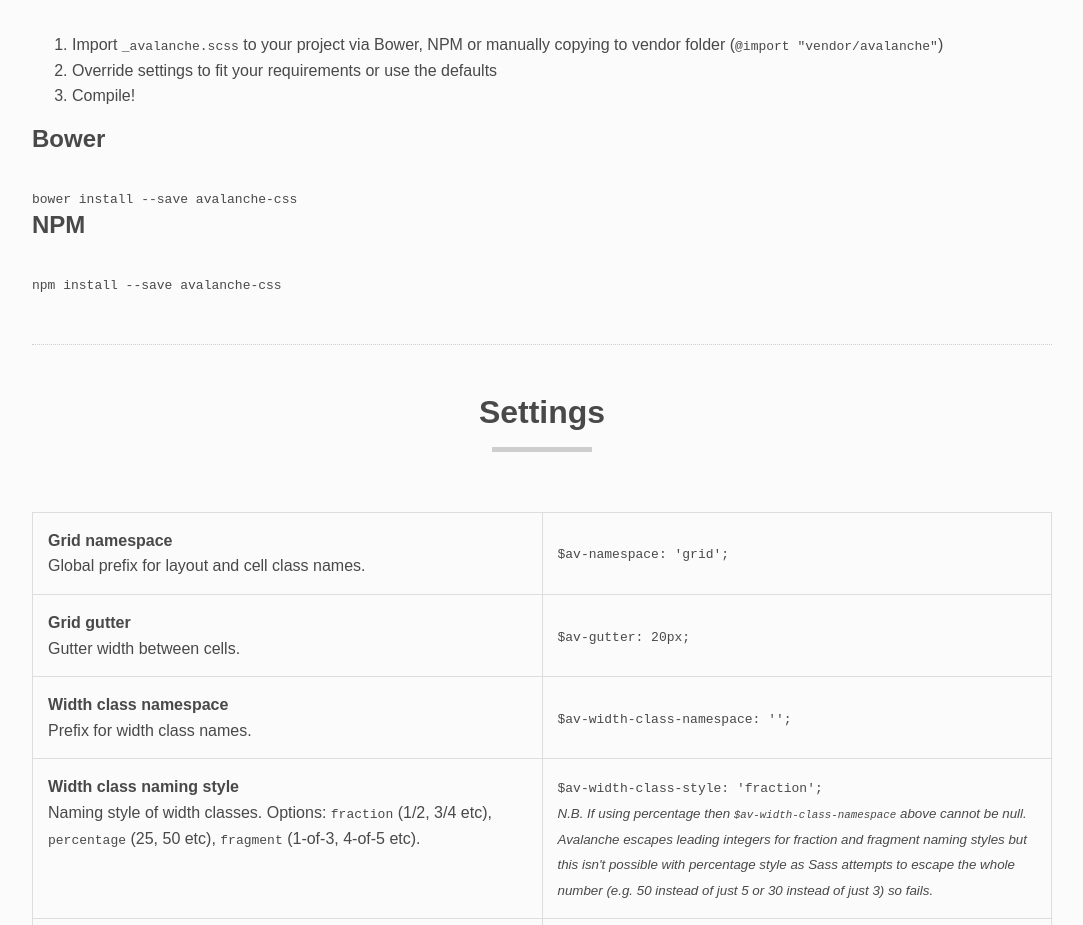
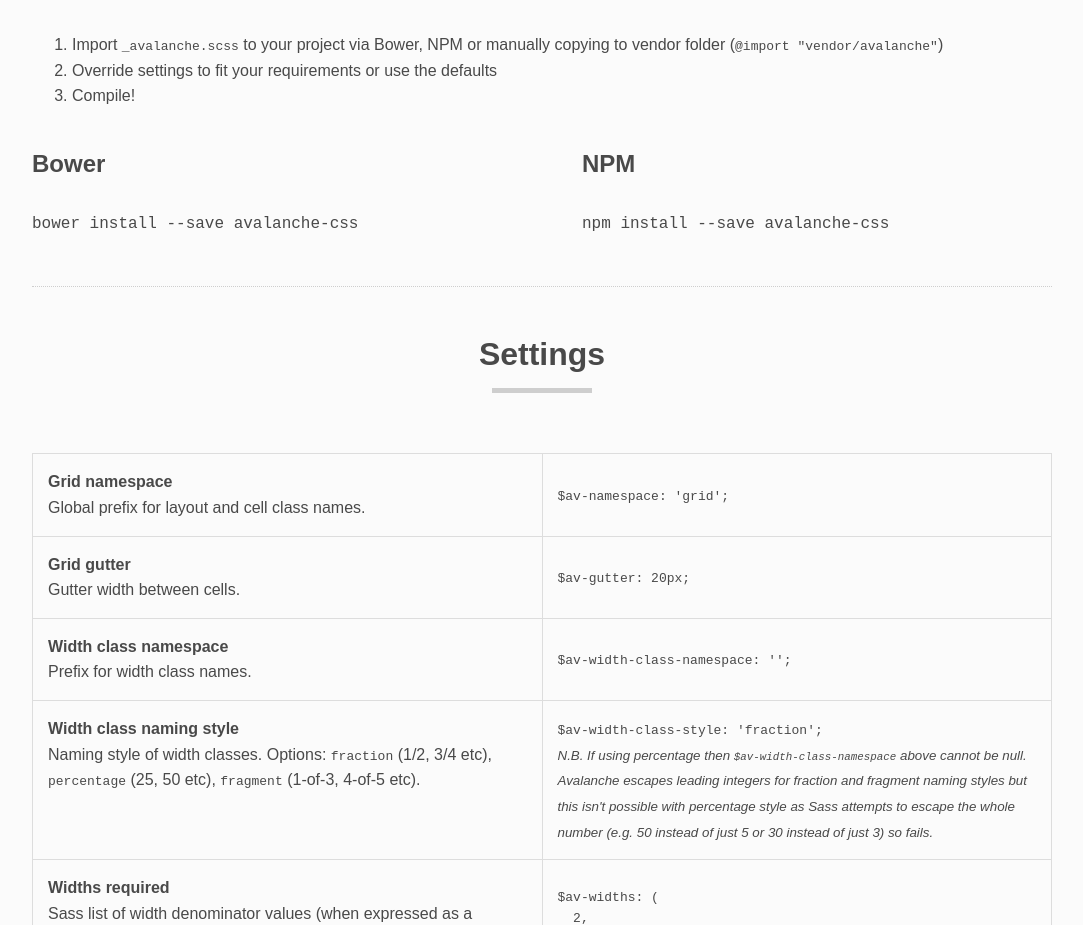
Before and after one commit to colourgarden/avalanche, a plain HTML site: page index.html in a window 1280 px wide. Shown: the part 3840-4765 px from the top of the page, without its empty margins (98-1181 px from the left). Drawn offline with Linux system fonts and the light colour scheme.

Commit message:
Tidying up display of Bower and NPM instructions

```diff
--- a/index.html
+++ b/index.html
@@ -243,11 +243,18 @@
         <li>Compile!</li>
       </ol>
 
-      <h3>Bower</h3>
-      <code>bower install --save avalanche-css</code>
+      <br>
 
-      <h3>NPM</h3>
-      <code>npm install --save avalanche-css</code>
+      <div class="grid grid--huge">
+        <div class="1/2--handheld-and-up grid__cell">
+          <h3>Bower</h3>
+          <code>bower install --save avalanche-css</code>
+        </div>
+        <div class="1/2--handheld-and-up grid__cell">
+          <h3>NPM</h3>
+          <code>npm install --save avalanche-css</code>
+        </div>
+      </div>
 
       <hr>
 
```
